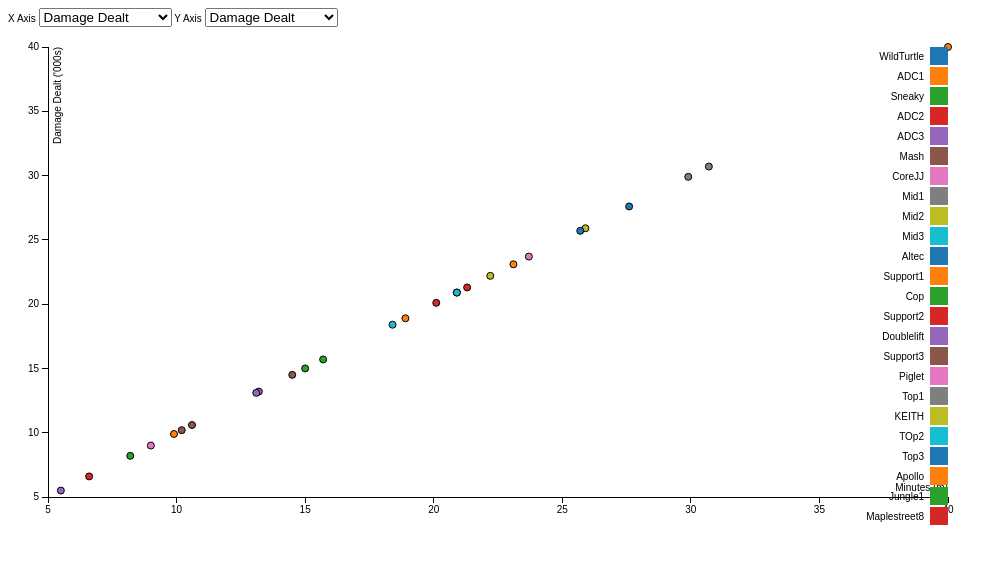
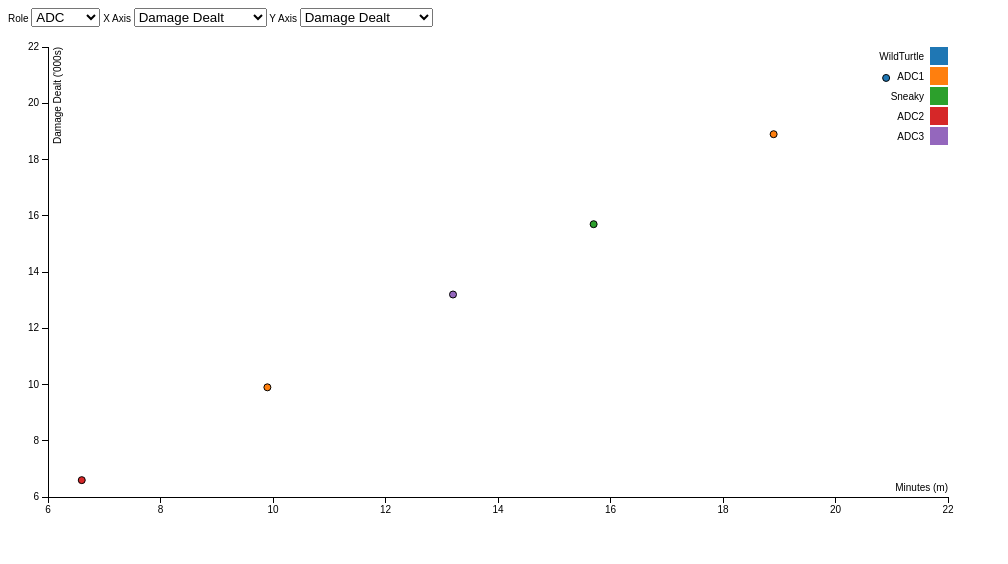
Before and after one commit to thaiphan/lolstats, a plain HTML site: page index.html in a window 1280 px wide. Shown: the whole page, without its empty margins (0-1008 px from the left). Drawn offline with nearby package versions, Linux system fonts and the light colour scheme.

Commit message:
Add way to filter by role

```diff
--- a/app.js
+++ b/app.js
@@ -47,26 +47,41 @@ svg.append("g")
   .style("text-anchor", "end")
   .text("Damage Dealt ('000s)");
 
+var role = 'ADC';
 var data = [];
 d3.csv("data.csv", function(error, data) {
   window.data = data;
   drawGraph('Damage Dealt', 'Damage Dealt');
 });
 
+function getData() {
+  return data.filter(function(item) {
+    return item.Role == role;
+  });
+}
+
 function drawGraph(xColumn, yColumn) {
-  x.domain(d3.extent(data, function(d) { return +d[xColumn]; })).nice();
-  y.domain(d3.extent(data, function(d) { return +d[yColumn]; })).nice();
+  x.domain(d3.extent(getData(), function(d) { return +d[xColumn]; })).nice();
+  y.domain(d3.extent(getData(), function(d) { return +d[yColumn]; })).nice();
+
+  color = d3.scale.category10();
 
   svg.selectAll('.dot').remove();
 
   svg.selectAll(".dot")
-    .data(data)
+    .data(getData())
     .enter().append("circle")
     .attr("class", "dot")
     .attr("r", 3.5)
     .attr("cx", function(d) { return x(d[xColumn]); })
     .attr("cy", function(d) { return y(d[yColumn]); })
     .style("fill", function(d) { return color(d.Player); });
+
+  svg.selectAll('g .x.axis').call(xAxis);
+
+  svg.selectAll('g .y.axis').call(yAxis);
+
+  svg.selectAll(".legend").remove();
 
   var legend = svg.selectAll(".legend")
     .data(color.domain())
@@ -86,11 +101,12 @@ function drawGraph(xColumn, yColumn) {
     .attr("dy", ".35em")
     .style("text-anchor", "end")
     .text(function(d) { return d; });
+}
 
-  svg.selectAll('g .x.axis').call(xAxis);
-
-  svg.selectAll('g .y.axis').call(yAxis);
-}
+document.querySelector('select[name="role"]').addEventListener('change', function() {
+  role = document.querySelector('select[name="role"]').value;
+  drawGraph(document.querySelector('select[name="x-axis"]').value, document.querySelector('select[name="y-axis"]').value);
+});
 
 document.querySelector('select[name="x-axis"]').addEventListener('change', function() {
   drawGraph(document.querySelector('select[name="x-axis"]').value, document.querySelector('select[name="y-axis"]').value);
--- a/index.html
+++ b/index.html
@@ -6,6 +6,15 @@
     <link rel="stylesheet" href="style.css">
 </head>
 <body>
+<label>Role
+<select name="role">
+    <option value="ADC">ADC</option>
+    <option value="Mid">Mid</option>
+    <option value="Support">Support</option>
+    <option value="Top">Top</option>
+    <option value="Jungle">Jungle</option>
+</select>
+</label>
 <label>X Axis
 <select name="x-axis">
     <option value="Damage Dealt">Damage Dealt</option>
```
